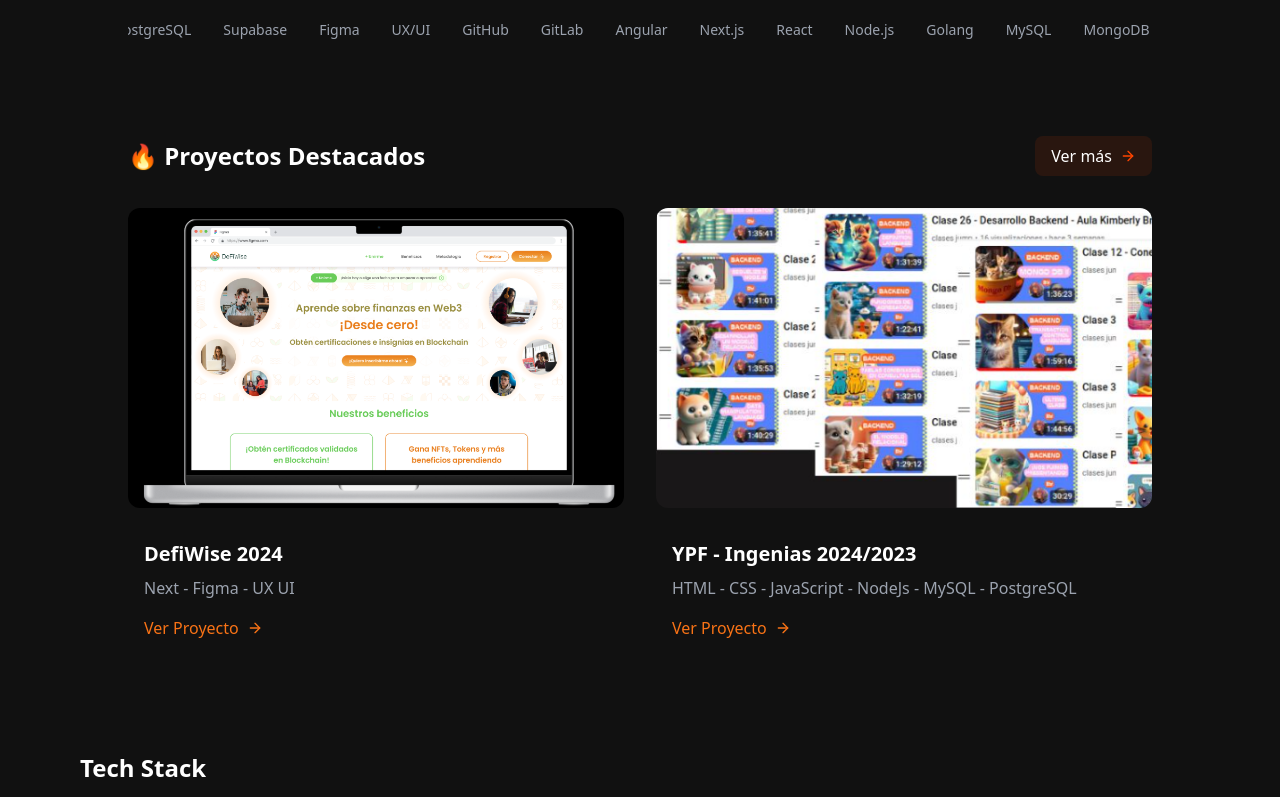
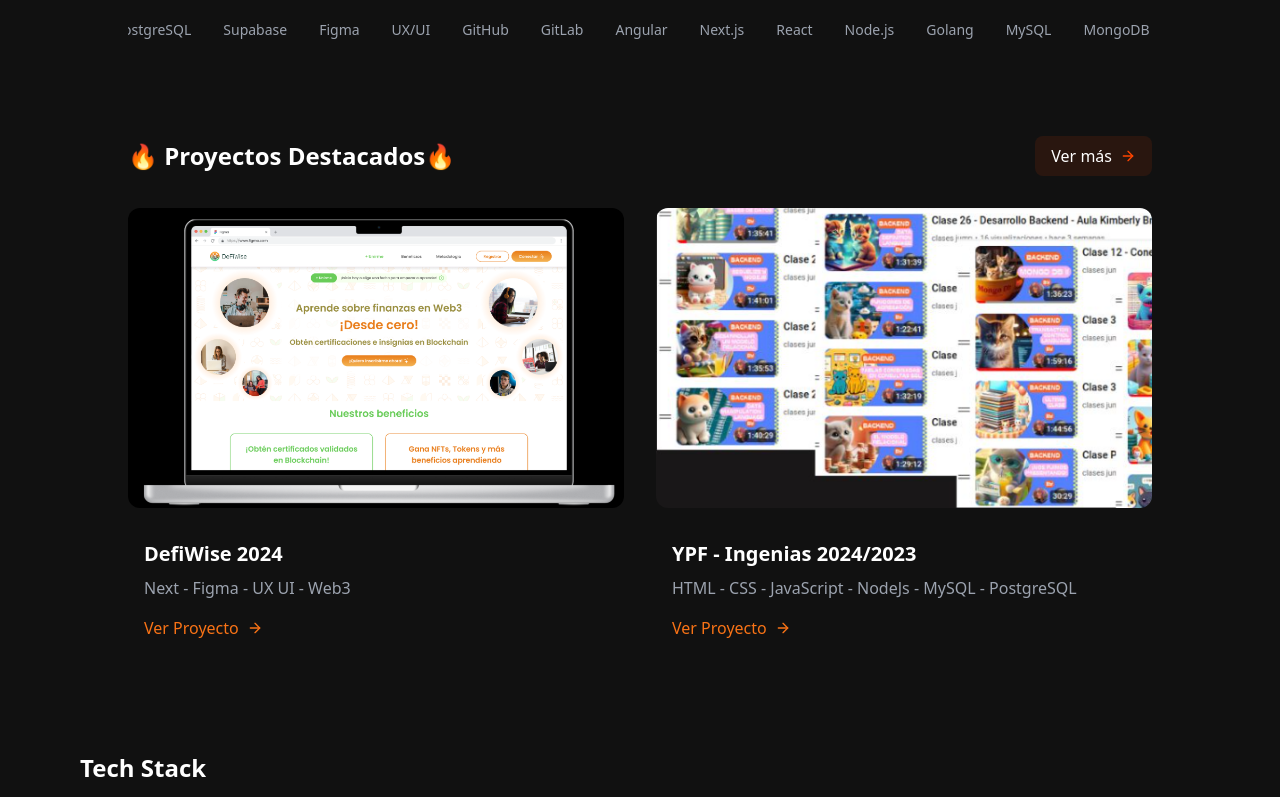
Before and after one commit to mariaelisaaraya/portfolio-ame-arg, a React (Vite) app: page / in a window 1280 px wide. Shown: the part 472-1269 px from the top of the page. Built offline with nearby package versions, Linux system fonts and the light colour scheme.

Commit message:
update projects

```diff
--- a/src/components/Projects.tsx
+++ b/src/components/Projects.tsx
@@ -19,7 +19,7 @@
       "https://images.unsplash.com/photo-1527689368864-3a821dbccc34?w=500&q=80",
   },*/
   {
-    category: "Next - Figma - UX UI",
+    category: "Next - Figma - UX UI - Web3",
     title: "DefiWise 2024",
     image: "/defiwise1.png",
     path: "/project/defiwise",
@@ -36,7 +36,7 @@
   return (
     <section className="px-4 sm:px-8 md:px-16 lg:px-32 py-8" id="projects">
       <div className="flex justify-between items-center mb-8">
-        <h2 className="text-2xl font-semibold">🔥 Proyectos Destacados</h2>
+        <h2 className="text-2xl font-semibold">🔥 Proyectos Destacados🔥</h2>
         <motion.a
           href="https://github.com/mariaelisaaraya"
           target="_blank"
```
